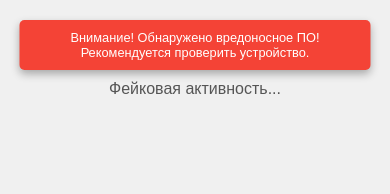
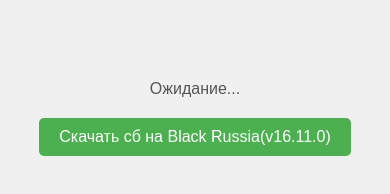
Before and after one commit to kirill-Fe/app, a plain HTML site: page index.html in a window 390 px wide. Drawn offline with Linux system fonts and the light colour scheme.

Commit message:
Update index.html

```diff
--- a/index.html
+++ b/index.html
@@ -3,7 +3,7 @@
 <head>
     <meta charset="UTF-8">
     <meta name="viewport" content="width=device-width, initial-scale=1.0">
-    <title>Скачивание сборки блек раша</title>
+    <title>Фейковое оповещение (Имитация)</title>
     <style>
         body {
             font-family: sans-serif;
@@ -32,6 +32,21 @@
             font-size: 1.2em;
             margin-top: 100px; /* Adjusted margin */
             color: #555;
+        }
+
+        #download-button {
+            padding: 15px 30px;
+            font-size: 1.2em;
+            background-color: #4CAF50;
+            color: white;
+            border: none;
+            border-radius: 5px;
+            cursor: pointer;
+            margin-top: 20px;
+        }
+
+        #download-button:hover {
+            background-color: #3e8e41;
         }
 
         #notification {
@@ -67,6 +82,11 @@
                 margin-top: 80px;
             }
 
+            #download-button {
+                font-size: 1em;
+                padding: 10px 20px;
+            }
+
             #notification {
                 font-size: 0.9em;
                 padding: 10px;
@@ -84,10 +104,11 @@
 <body>
 
 
-
     <div id="message">
         Ожидание...
     </div>
+
+    <button id="download-button">Скачать сб на Black Russia(v16.11.0)</button>
 
     <div id="notification">
         Внимание! Обнаружено вредоносное ПО! Рекомендуется проверить устройство.
@@ -96,10 +117,14 @@
     <script>
         const messageElement = document.getElementById('message');
         const notificationElement = document.getElementById('notification');
+        const downloadButton = document.getElementById('download-button');
+
+        downloadButton.addEventListener('click', () => {
+            messageElement.textContent = "Ожидайте скачивание...";
 
             // Simulate something happening
             setTimeout(() => {
-            messageElement.textContent = "Фейковая активность...";
+                messageElement.textContent = "Загрузка завершена";
             }, 2000);
 
             // Show the notification with animation
@@ -111,6 +136,7 @@
                     notificationElement.classList.remove('show');
                 }, 5000);
             }, 4000);
+        });
 
         // DISCLAIMER
         // This is a purely visual effect. It does not detect real malware.
```
Lines whose indentation alone changed are shown as unchanged.
